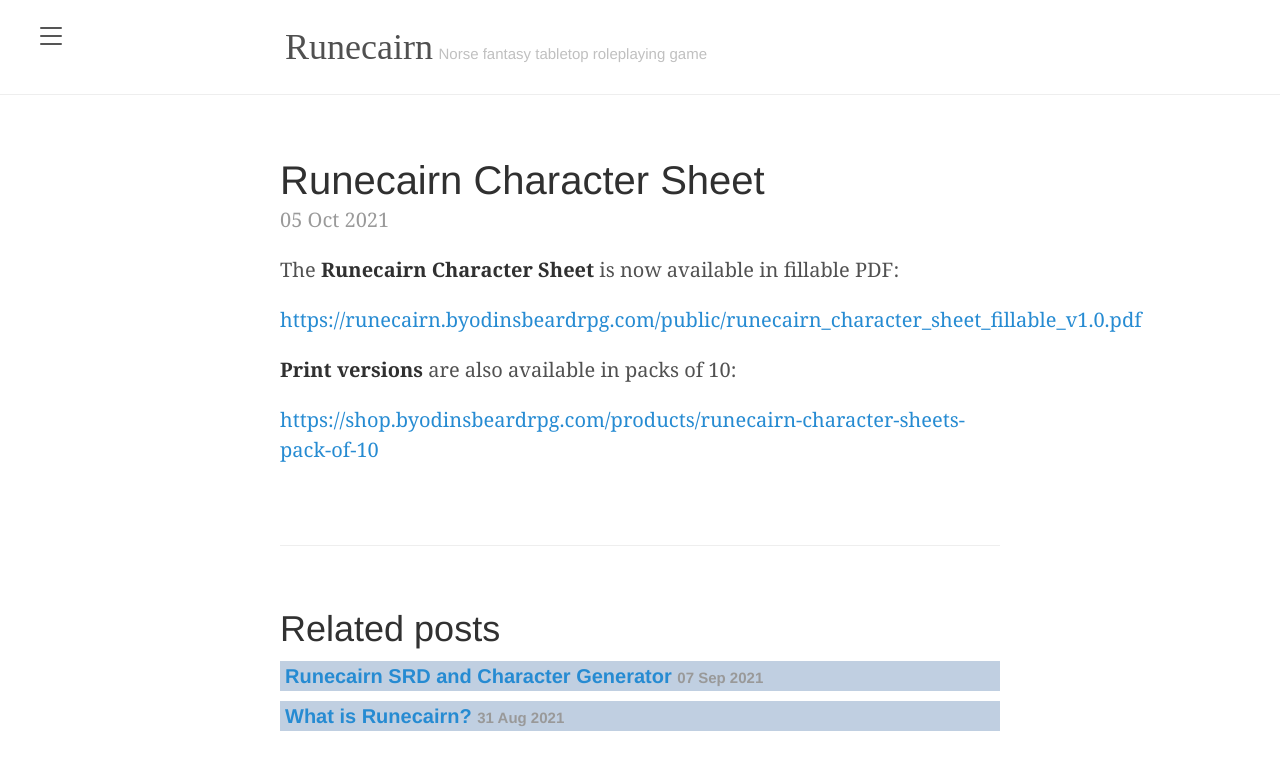
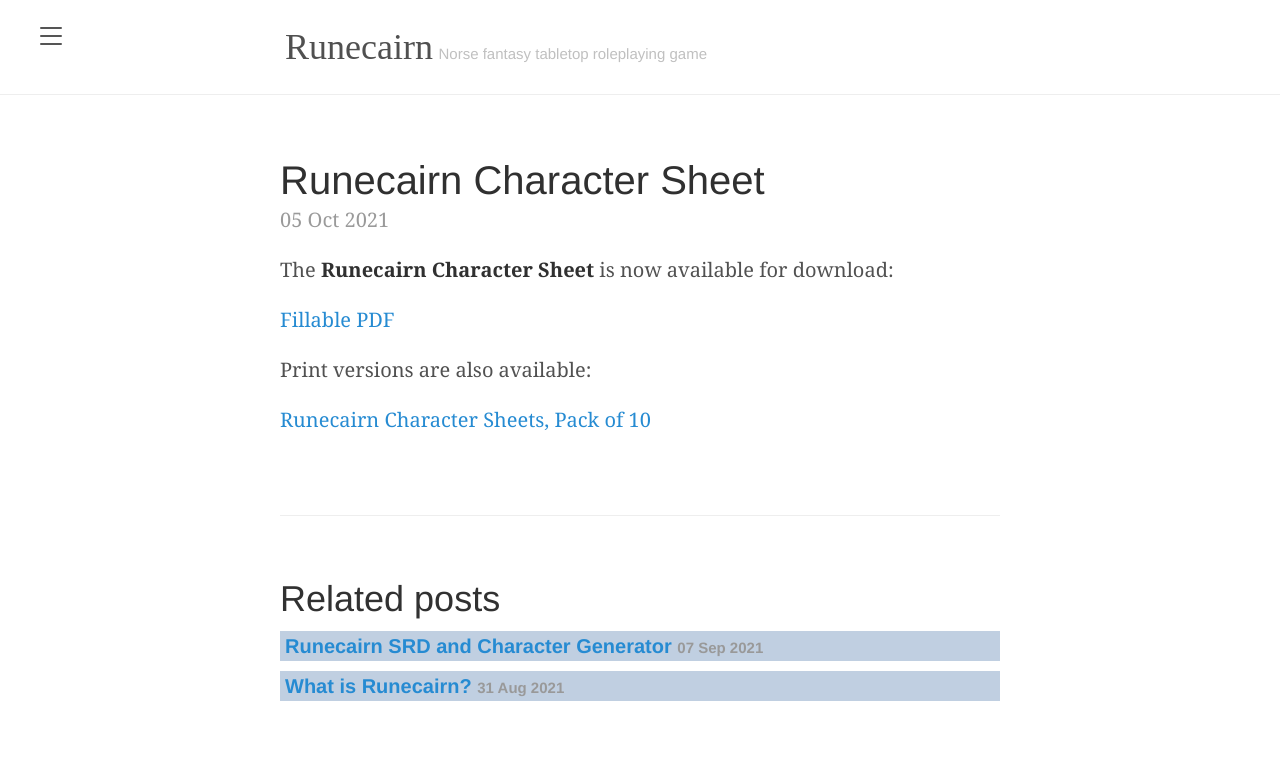
Before and after one commit to byodinsbeardrpg/byodinsbeardrpg.github.io, a Jekyll site: the page built from _posts/2021-10-05-character_sheet.md, in a window 1280 px wide. Shown: the top 770 px of the page. Built offline with Jekyll 4.4.1, drawn with Linux system fonts in a browser that asks for light colours; some web fonts are replaced.

Commit message:
Update 2021-10-05-character_sheet.md

```diff
--- a/_posts/2021-10-05-character_sheet.md
+++ b/_posts/2021-10-05-character_sheet.md
@@ -3,10 +3,10 @@ layout: post
 title: Runecairn Character Sheet
 ---
 
-The **Runecairn Character Sheet** is now available in fillable PDF:
+The **Runecairn Character Sheet** is now available for download:
 
-[https://runecairn.byodinsbeardrpg.com/public/runecairn_character_sheet_fillable_v1.0.pdf](https://runecairn.byodinsbeardrpg.com/public/runecairn_character_sheet_fillable_v1.0.pdf)
+[Fillable PDF](https://runecairn.byodinsbeardrpg.com/public/runecairn_character_sheet_fillable_v1.0.pdf)
 
-**Print versions** are also available in packs of 10:
+Print versions are also available:
 
-[https://shop.byodinsbeardrpg.com/products/runecairn-character-sheets-pack-of-10](https://shop.byodinsbeardrpg.com/products/runecairn-character-sheets-pack-of-10)
+[Runecairn Character Sheets, Pack of 10](https://shop.byodinsbeardrpg.com/products/runecairn-character-sheets-pack-of-10)
```
